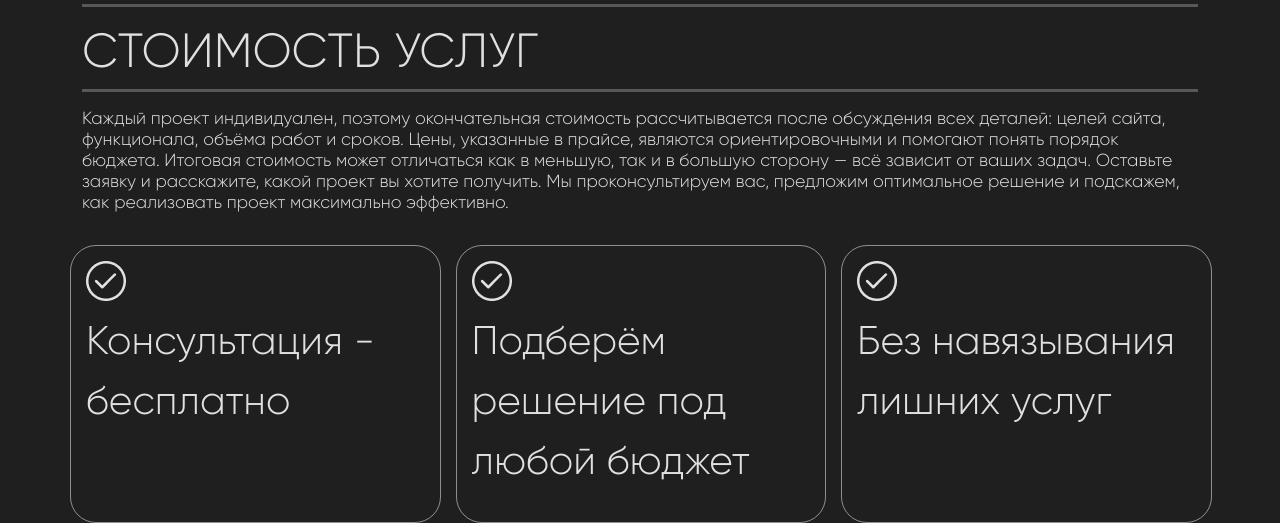
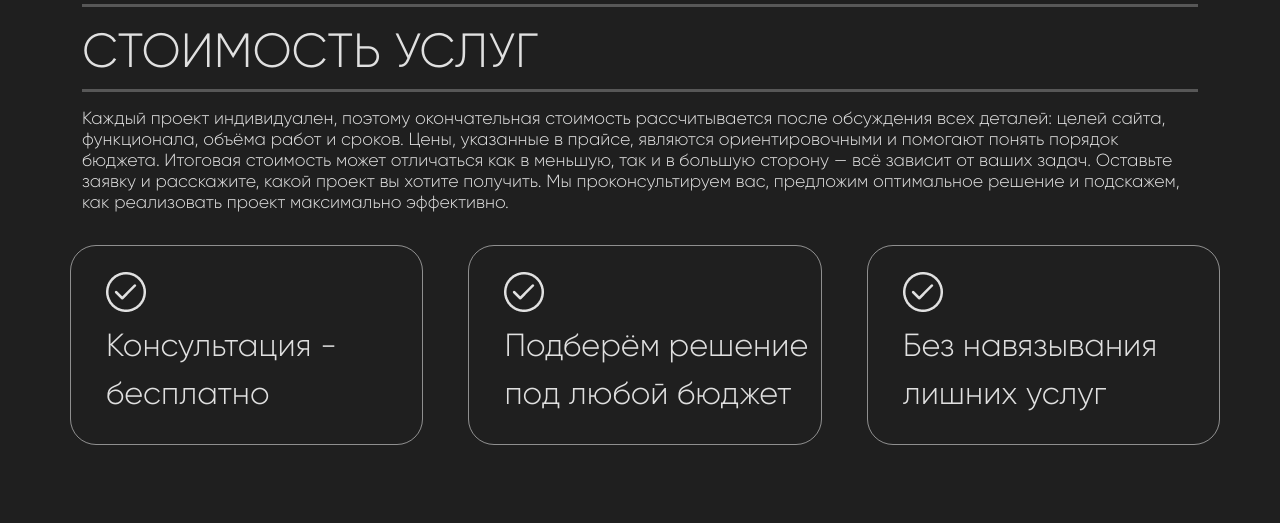
Before and after one commit to ToHellForever/g, a Django app: page / in a window 1280 px wide. Shown: the part 2450-2973 px from the top of the page. After the commit the page ends 2895 px from the top, so only its background shows below. Run offline with Django 5.2, Linux system fonts and the light colour scheme; data that the repository does not hold is empty.

Commit message:
фото реверс папок подправил, 3 блока сделал как на референсе

```diff
--- a/static/css/fonts.css
+++ b/static/css/fonts.css
@@ -119,7 +119,7 @@ p {
 .three-block-p {
     font-family: 'Gilroy-Light', sans-serif !important;
     color: rgba(224, 224, 224, 1);
-    font-size: 2.5rem;
+    font-size: 2rem;
     font-weight: 400;
     margin-top: 10px;
 }
--- a/static/css/main.css
+++ b/static/css/main.css
@@ -219,9 +219,9 @@ body {
 .three-block-price {
     border: 1px solid rgba(255, 255, 255, 0.5);
     border-radius: 26px;
-    padding: 15px;
-    margin-right: 15px; /* Добавляем расстояние справа между блоками */
-    width: 32.5%;
+    padding: 26px 8px 10px 35px;
+    margin-right: 45px; /* Добавляем расстояние справа между блоками */
+    width: 31%;
 }
 
 /* Убираем лишний отступ у последнего блока */
```
Also changed, not shown: media/icon/revers-second-folder.png, media/icon/revers-third-folder.png, media/icon/reverse-first-folder.png.
